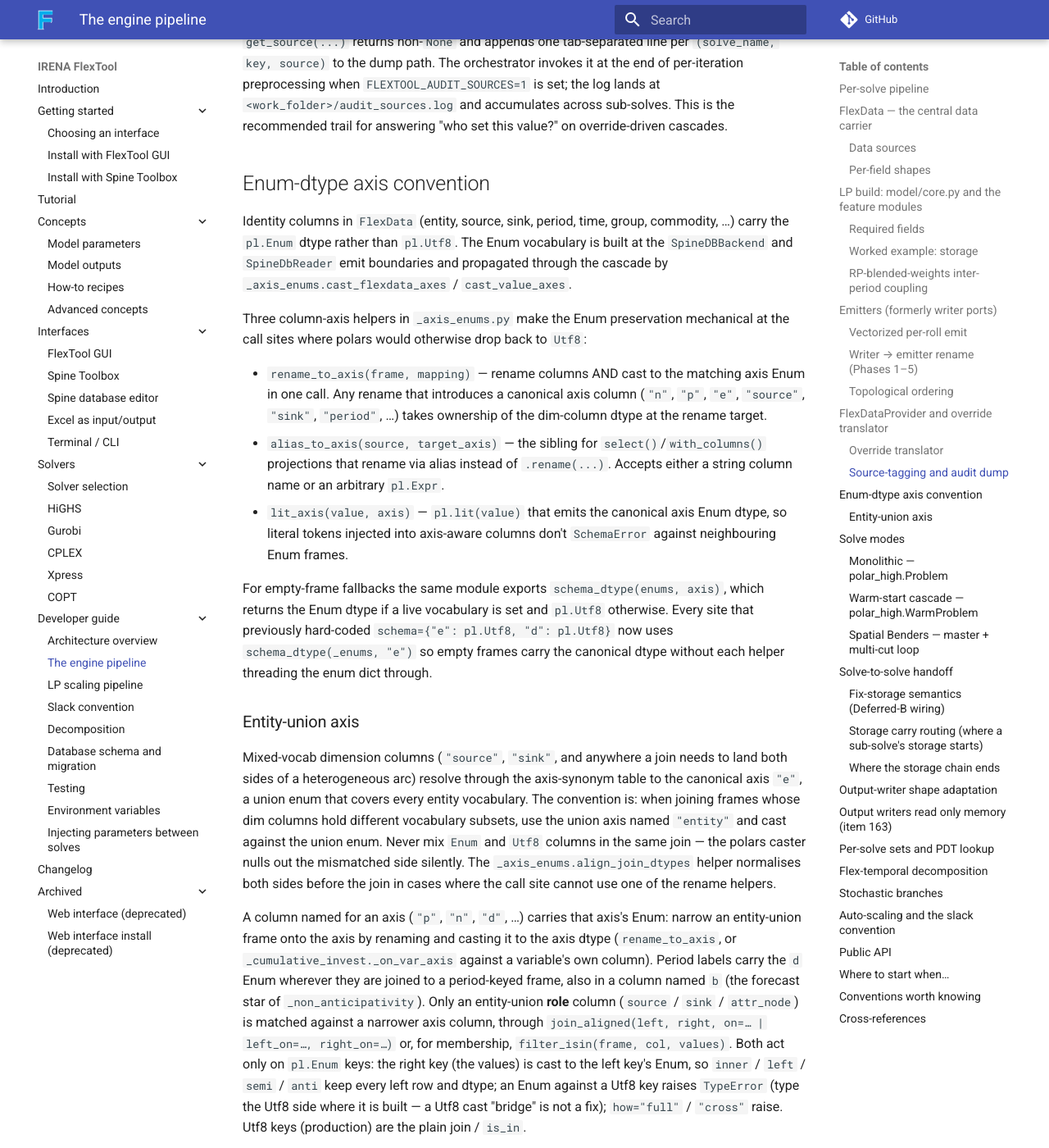
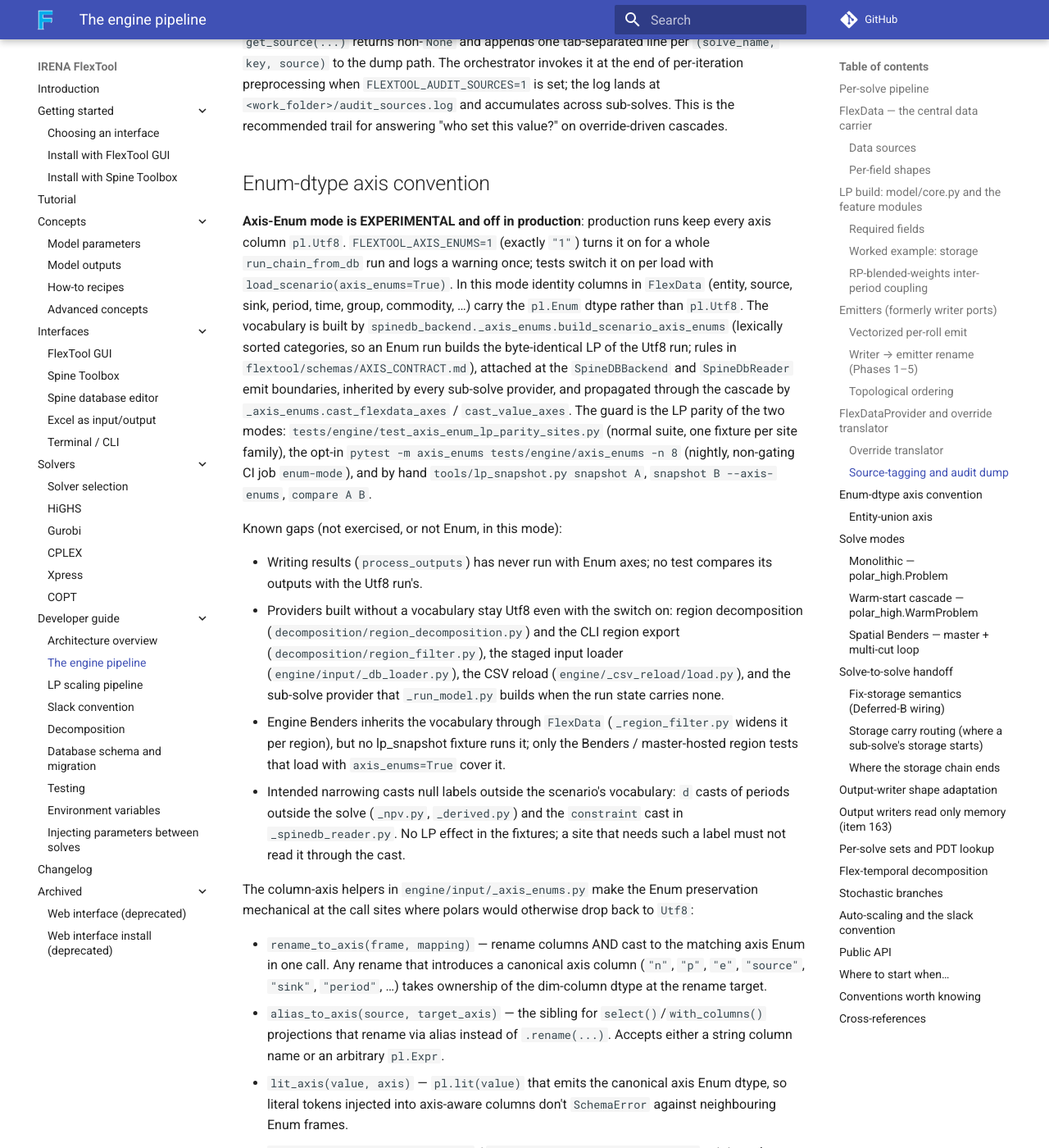
Before and after one commit to irena-flextool/flextool, an MkDocs documentation site: the page built from docs/dev/engine.md, in a window 1280 px wide and 1400 px high, scrolled down 12202 px. Shown: the whole window at 82% size. Built offline with MkDocs 1.6.1 and Material for MkDocs 9.7.7, drawn with Linux system fonts in a browser that asks for light colours; comment, search, counter and statistics services are not loaded; some of the changed text lies outside the part shown.

Commit message:
docs(enum-mode): mark axis-Enum mode experimental (#44)
docs/dev/engine.md "Enum-dtype axis convention" now opens with the mode's
status (EXPERIMENTAL, off in production, FLEXTOOL_AXIS_ENUMS=1 for a whole
run, sorted vocabularies, the LP parity guards) and its known gaps: results
writing untested, providers built without a vocabulary (region decomposition,
CLI region export, staged loader, CSV reload, a stateless sub-solve provider),
engine Benders outside the lp_snapshot fixtures, the intended narrowing casts.
The helper list names join_aligned / filter_isin and the join rule.
CONTRIBUTING.md Running Tests gives the switch and the opt-in command; the
test_enum_activation docstring no longer says the global flip is disabled.

Co-Authored-By: Claude Opus 5.5 (1M context) <noreply@anthropic.com>

```diff
--- a/docs/dev/engine.md
+++ b/docs/dev/engine.md
@@ -469,13 +469,46 @@ override-driven cascades.
 
 ## Enum-dtype axis convention
 
-Identity columns in `FlexData` (entity, source, sink, period, time,
-group, commodity, …) carry the `pl.Enum` dtype rather than `pl.Utf8`.
-The Enum vocabulary is built at the `SpineDBBackend` and
-`SpineDbReader` emit boundaries and propagated through the cascade by
-`_axis_enums.cast_flexdata_axes` / `cast_value_axes`.
+**Axis-Enum mode is EXPERIMENTAL and off in production**: production
+runs keep every axis column `pl.Utf8`. `FLEXTOOL_AXIS_ENUMS=1` (exactly
+`"1"`) turns it on for a whole `run_chain_from_db` run and logs a
+warning once; tests switch it on per load with
+`load_scenario(axis_enums=True)`. In this mode identity columns in
+`FlexData` (entity, source, sink, period, time, group, commodity, …)
+carry the `pl.Enum` dtype rather than `pl.Utf8`. The vocabulary is
+built by `spinedb_backend._axis_enums.build_scenario_axis_enums`
+(lexically sorted categories, so an Enum run builds the byte-identical
+LP of the Utf8 run; rules in `flextool/schemas/AXIS_CONTRACT.md`), attached at
+the `SpineDBBackend` and `SpineDbReader` emit boundaries, inherited by
+every sub-solve provider, and propagated through the cascade by
+`_axis_enums.cast_flexdata_axes` / `cast_value_axes`. The guard is the
+LP parity of the two modes: `tests/engine/test_axis_enum_lp_parity_sites.py`
+(normal suite, one fixture per site family), the opt-in
+`pytest -m axis_enums tests/engine/axis_enums -n 8` (nightly, non-gating
+CI job `enum-mode`), and by hand `tools/lp_snapshot.py snapshot A`,
+`snapshot B --axis-enums`, `compare A B`.
 
-Three column-axis helpers in `_axis_enums.py` make the Enum
+Known gaps (not exercised, or not Enum, in this mode):
+
+- Writing results (`process_outputs`) has never run with Enum axes; no
+  test compares its outputs with the Utf8 run's.
+- Providers built without a vocabulary stay Utf8 even with the switch
+  on: region decomposition (`decomposition/region_decomposition.py`)
+  and the CLI region export (`decomposition/region_filter.py`), the staged input
+  loader (`engine/input/_db_loader.py`), the CSV reload
+  (`engine/_csv_reload/load.py`), and the sub-solve provider that
+  `_run_model.py` builds when the run state carries none.
+- Engine Benders inherits the vocabulary through `FlexData`
+  (`_region_filter.py` widens it per region), but no lp_snapshot
+  fixture runs it; only the Benders / master-hosted region tests that
+  load with `axis_enums=True` cover it.
+- Intended narrowing casts null labels outside the scenario's
+  vocabulary: `d` casts of periods outside the solve (`_npv.py`,
+  `_derived.py`) and the `constraint` cast in `_spinedb_reader.py`. No
+  LP effect in the fixtures; a site that needs such a label must not
+  read it through the cast.
+
+The column-axis helpers in `engine/input/_axis_enums.py` make the Enum
 preservation mechanical at the call sites where polars would otherwise
 drop back to `Utf8`:
 
@@ -491,6 +524,9 @@ drop back to `Utf8`:
 - `lit_axis(value, axis)` — `pl.lit(value)` that emits the canonical
   axis Enum dtype, so literal tokens injected into axis-aware columns
   don't `SchemaError` against neighbouring Enum frames.
+- `join_aligned(left, right, ...)` / `filter_isin(frame, col, values)` —
+  join and membership across axis columns of different vocabularies
+  (see "Entity-union axis" below).
 
 For empty-frame fallbacks the same module exports
 `schema_dtype(enums, axis)`, which returns the Enum dtype if a live
@@ -528,6 +564,9 @@ left row and dtype; an Enum against a Utf8 key raises `TypeError` (type
 the Utf8 side where it is built — a Utf8 cast "bridge" is not a fix);
 `how="full"` / `"cross"` raise. Utf8 keys (production) are the plain
 join / `is_in`.
+The rule: never `.join`, `.is_in` or `pl.concat` axis columns that may
+hold different vocabularies without `join_aligned` / `filter_isin` or
+first casting both to one target dtype.
 
 Cross-link: every parameter known to the engine has its expected
 shape declared in `_param_shapes.py`, and the axis vocabulary the
```
Also changed, not shown: CONTRIBUTING.md (+9 -1 lines), 1 other file.
